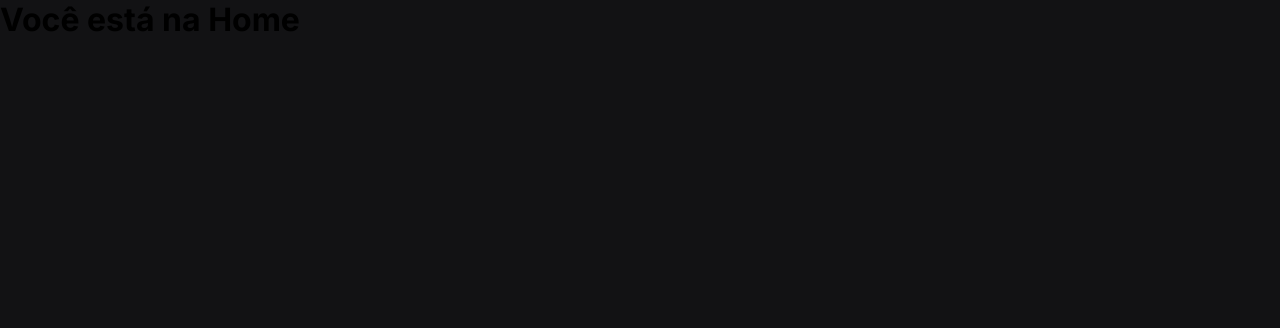
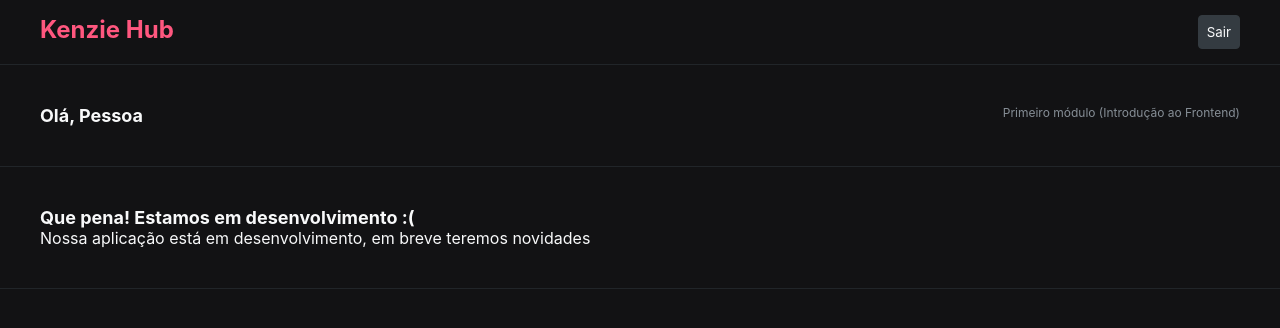
Before and after one commit to Kenzie-Academy-Brasil-Developers/react-entrega-kenzie-hub-TawanAlencar, a React (Vite) app in the folder KenzieHub/: page /home in a window 1280 px wide. Shown: the top 328 px of the page. Built offline with nearby package versions, Linux system fonts and the light colour scheme.

Commit message:
feat: homepage style

```diff
--- a/KenzieHub/src/Styles/global.jsx
+++ b/KenzieHub/src/Styles/global.jsx
@@ -1,7 +1,7 @@
 import { createGlobalStyle } from "styled-components";
 
 const GlobalStyle = createGlobalStyle`
-    @import url('https://fonts.googleapis.com/css2?family=Inter:wght@400;500;600;700;800;900&display=swap');
+
   * {
         margin: 0;
         padding: 0;
--- a/KenzieHub/src/components/Home/index.jsx
+++ b/KenzieHub/src/components/Home/index.jsx
@@ -1,7 +1,22 @@
+
+import * as style from "./style";
 
 function Home(){
     return(
-        <h1>Você está na Home</h1>
+        <style.HomeStyle>
+            <header>
+                <h1>Kenzie Hub</h1>
+                <button className="Sair" >Sair</button>
+            </header>
+            <div className="container_user">
+                <h2>Olá, Pessoa</h2>
+                <span>Primeiro módulo  (Introdução ao Frontend)</span>
+            </div>
+            <div className="container_info">
+                <h2>Que pena! Estamos em desenvolvimento :(</h2>
+                <p>Nossa aplicação está em desenvolvimento, em breve teremos novidades</p>
+            </div>
+        </style.HomeStyle>
     )
 }
 
--- a/KenzieHub/src/components/Home/style.js
+++ b/KenzieHub/src/components/Home/style.js
@@ -0,0 +1,70 @@
+import styled from "styled-components";
+
+export const HomeStyle = styled.div`
+    display: flex;
+    align-items: center;
+    justify-content: center;
+    height: 100%;
+    width: 100%;
+    flex-direction: column;
+    min-width: 320px;
+
+
+    header{
+        display: flex;
+        justify-content: space-between;
+        width:100%;
+        padding:15px 40px;
+        margin: 0 auto;
+        border-bottom: 1.2px solid var(--grey-3);
+        min-width: 320px;
+    }
+    h1{
+        color: var(--color-primary);
+        font-size: 24px;
+    }
+    header button{
+        padding:8px;
+        border-radius: 4px;
+        background-color: var(--grey-2);
+        color: var(--grey-0);
+        border: 1.2px solid var(--grey-2);
+    }
+    header button:hover{
+        opacity: 0.8;
+    }
+    h2{
+        color: var(--grey-0);
+        font-weight: 700;
+        font-size: 18px;
+
+    }
+    .container_user{
+        display: flex;
+        justify-content: space-between;
+        width:100%;
+        padding:40px;
+        margin: 0 auto;
+        border-bottom: 1.2px solid var(--grey-3);
+        min-width: 320px;
+    }
+    .container_user span{
+        font-weight: 400;
+        font-size: 12px;
+        color: var(--grey-1);
+    }
+    .container_info{
+
+        width:100%;
+        padding:40px;
+        border-bottom: 1.2px solid var(--grey-3);
+        min-width: 320px;
+
+    }
+    .container_info p{
+        font-weight: 400;
+        font-size: 16px;
+        color: var(--grey-0);
+
+    }
+`
--- a/KenzieHub/src/components/Login/index.jsx
+++ b/KenzieHub/src/components/Login/index.jsx
@@ -28,6 +28,7 @@ function Login() {
         .post("sessions", data)
         .then((res) => {
             localStorage.setItem("@kenziehub:token", res.data.token)
+            localStorage.setItem("@kenziehub:tokenID", res.data.id)
             if(res.data.token){
                 navigate("home")
                 toastAcess("Login realizado com sucesso");
--- a/KenzieHub/src/components/Register/index.jsx
+++ b/KenzieHub/src/components/Register/index.jsx
@@ -14,13 +14,13 @@ function Register(){
         email: yup.string().required("E-mail obrigatório").email("E-mail inválido"),
         password:
         yup.string().required("Senha obrigatória")
-        .matches(/^(?=.[A-Za-z])(?=.[0-9])(?=.*[!@#$%^&*])/,
+        .matches(/^(?=.*[A-Za-z])(?=.*[0-9])(?=.*[!@#\$%\^&\*])/,
         "A senha deve possuir no mínimo 8 caracteres, ter no mínimo uma letra maiscúla e uma letra minuscúla e um caractere especial"),
         confirmPass: yup.string().required("Senha obrigatória").oneOf([yup.ref("password")],"As senhas precisam ser iguais"),
         name: yup.string().required("Nome obrigatório"),
         bio: yup.string().required("Bio obrigatória"),
-        contact: yup.string().required("Contato obrigatório").matches(/^([0-9]{2})([0-9]{4,5})([0-9]{4})$/, "Digite um número válido"),
-        course_module: yup.string().required("Selecione seu módulo")
+        contact: yup.string().required("Contato obrigatório"),
+
     });
 
     const {
@@ -36,7 +36,8 @@ function Register(){
         .post("users", data)
         .then((res) => {
             localStorage.setItem("@kenziehub:token", res.data.token)
-            if(res.data.token){
+            localStorage.setItem("@kenziehub:tokenID", res.data.id)
+            if(res){
                 navigate("/")
                 toastAcess("Cadastrado realizado com sucesso");
             }
@@ -73,14 +74,14 @@ function Register(){
                     {errors.email?.message}
                     <label htmlFor="">Senha</label>
                     <input
-                    type="text"
+                    type="password"
                     placeholder="Digite aqui sua senha"
                     {...register("password")}
                     />
                     {errors.password?.message}
                     <label htmlFor="">Confirmar Senha</label>
                     <input
-                    type="text"
+                    type="password"
                     {...register("confirmPass")}
                     placeholder="Confirme aqui sua senha"
                     />
@@ -103,7 +104,7 @@ function Register(){
                     {errors.contact?.message}
 
                     <p>Selecionar módulo</p>
-                    <select name="" id="">
+                    <select   {...register("course_module")} name="" id="">
                         <option value="Primeiro módulo (Introdução ao Frontend">Primeiro Módulo</option>
                         <option value="Segundo módulo (Frontend Avançado)">Segundo Módulo</option>
                         <option value="Terceiro módulo (Introdução ao Backend)">Terceiro Módulo</option>
```
Also changed, not shown: 1 other file (tests, documents, lock files or other folders).
